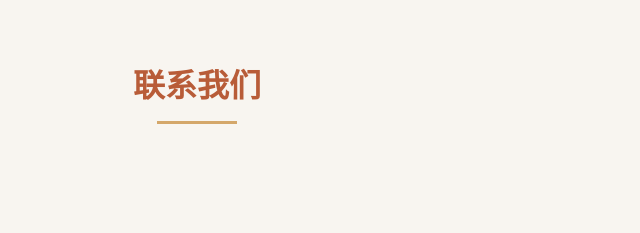
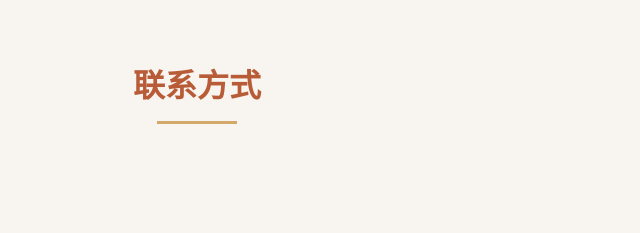
Before and after one commit to TheLittleQuteGDH/sqtfd, a plain HTML site: page index.html in a window 1280 px wide. Shown: the part 2777-3010 px from the top of the page, 443-1083 px from the left. Drawn offline with Linux system fonts and the light colour scheme.

Commit message:
Add files via upload

```diff
--- a/index.html
+++ b/index.html
@@ -173,9 +173,9 @@
             <p style="text-align: center; margin-top: 1rem;">饭店环境整洁舒适，设有大厅和小房间间，适合家庭聚餐、朋友小聚等各种场合。</p>
         </section>
 
-        <!-- 联系我们板块 -->
+        <!-- 联系方式板块 -->
     <div class="container">
-        <h2>联系我们</h2>
+        <h2>联系方式</h2>
         <p><strong>联系电话：</strong>+86 13928203049</p>
         <p><strong>联系邮箱：</strong>Sqtfd@sqtfd.com</p>
         <p><strong>饭店地址：</strong>顺德区黄黄连工业大道四路联二文化广场</p>
```
